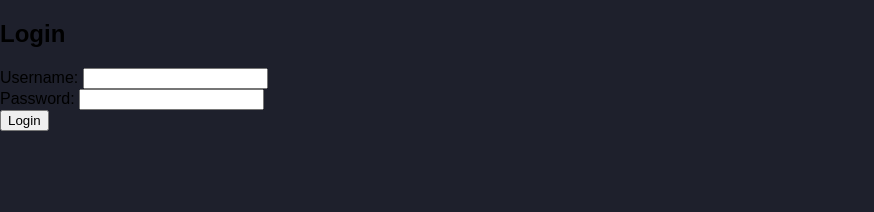
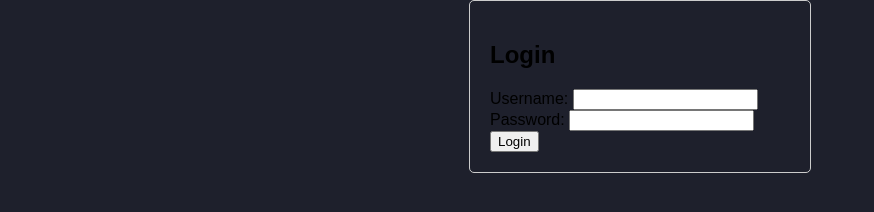
Before and after one commit to Wanzy10/LavenderSketch_Galery, a plain HTML site: page login.html in a window 1280 px wide. Shown: the whole page, without its empty margins (0-874 px from the left). Drawn offline with nearby package versions, Linux system fonts and the light colour scheme.

Commit message:
Update style.css

```diff
--- a/style.css
+++ b/style.css
@@ -50,7 +50,7 @@ body {
 	cursor: pointer;
 }
 
- .loginform {
+ .login {
  background color: #60519b;
  width: 300px;
  margin: 0 auto;
```
